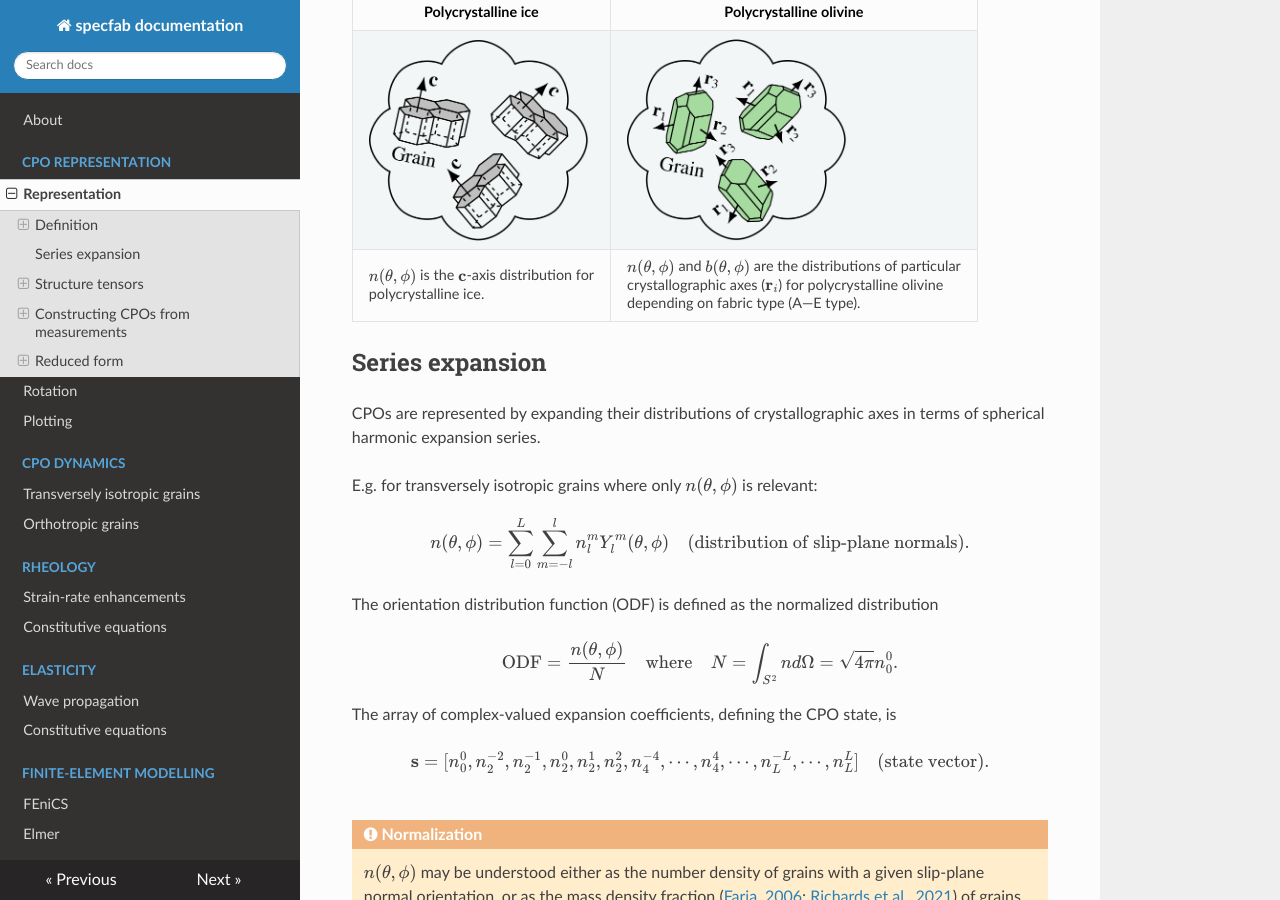
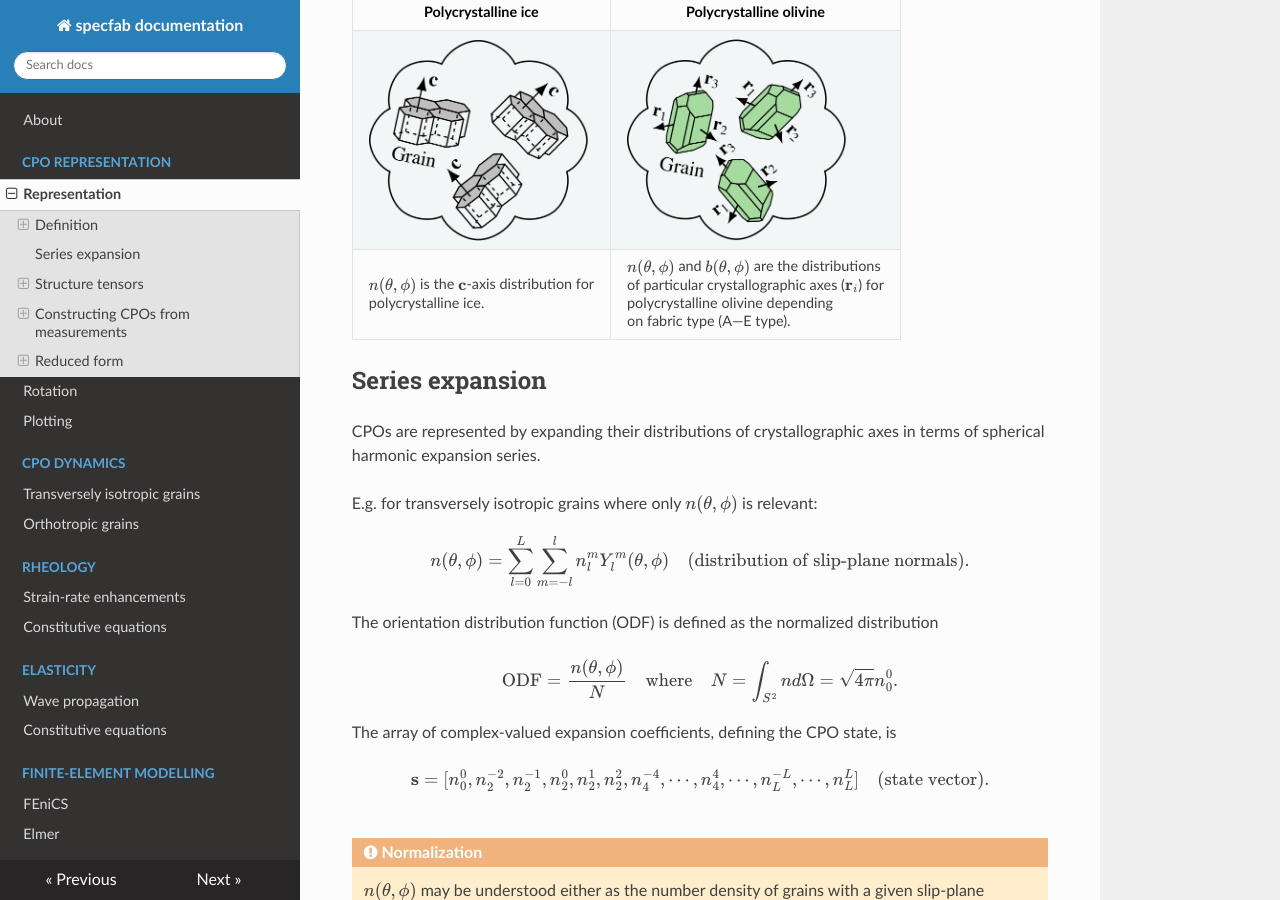
Before and after one commit to nicholasmr/specfab, an MkDocs documentation site: the page built from docs/cpo-representation.md, in a window 1280 px wide and 900 px high, scrolled down 731 px. Built offline with MkDocs 1.6.1, drawn with Linux system fonts in a browser that asks for light colours; nearby versions of some CDN libraries; formulas are drawn with MathJax 3.

Commit message:
cleaned up rheology.f90

```diff
--- a/docs/cpo-representation.md
+++ b/docs/cpo-representation.md
@@ -21,7 +21,7 @@ Supported grain symmetry groups for modelling [CPO evolution](cpo-dynamics-trani
 | <center>Polycrystalline ice</center> | <center>Polycrystalline olivine</center> |
 | :- | :- |
 | ![](https://raw.githubusercontent.com/nicholasmr/specfab/main/images/tranisotropic/polycrystal.png){: style="width:220px"} | ![](https://raw.githubusercontent.com/nicholasmr/specfab/main/images/orthotropic/polycrystal.png){: style="width:220px"} |
-| $n(\theta,\phi)$ is the ${\bf c}$-axis distribution for <br>polycrystalline ice. | $n(\theta,\phi)$ and $b(\theta,\phi)$ are the distributions of particular <br>crystallographic axes (${\bf r}_i$) for polycrystalline olivine<br> depending on fabric type (A&mdash;E type). |
+| $n(\theta,\phi)$ is the ${\bf c}$-axis distribution for <br>polycrystalline ice. | $n(\theta,\phi)$ and $b(\theta,\phi)$ are the distributions <br>of particular crystallographic axes (${\bf r}_i$) for <br>polycrystalline olivine depending<br> on fabric type (A&mdash;E type). |
 
 ## Series expansion
 
```
Also changed, not shown: 8 other files.
